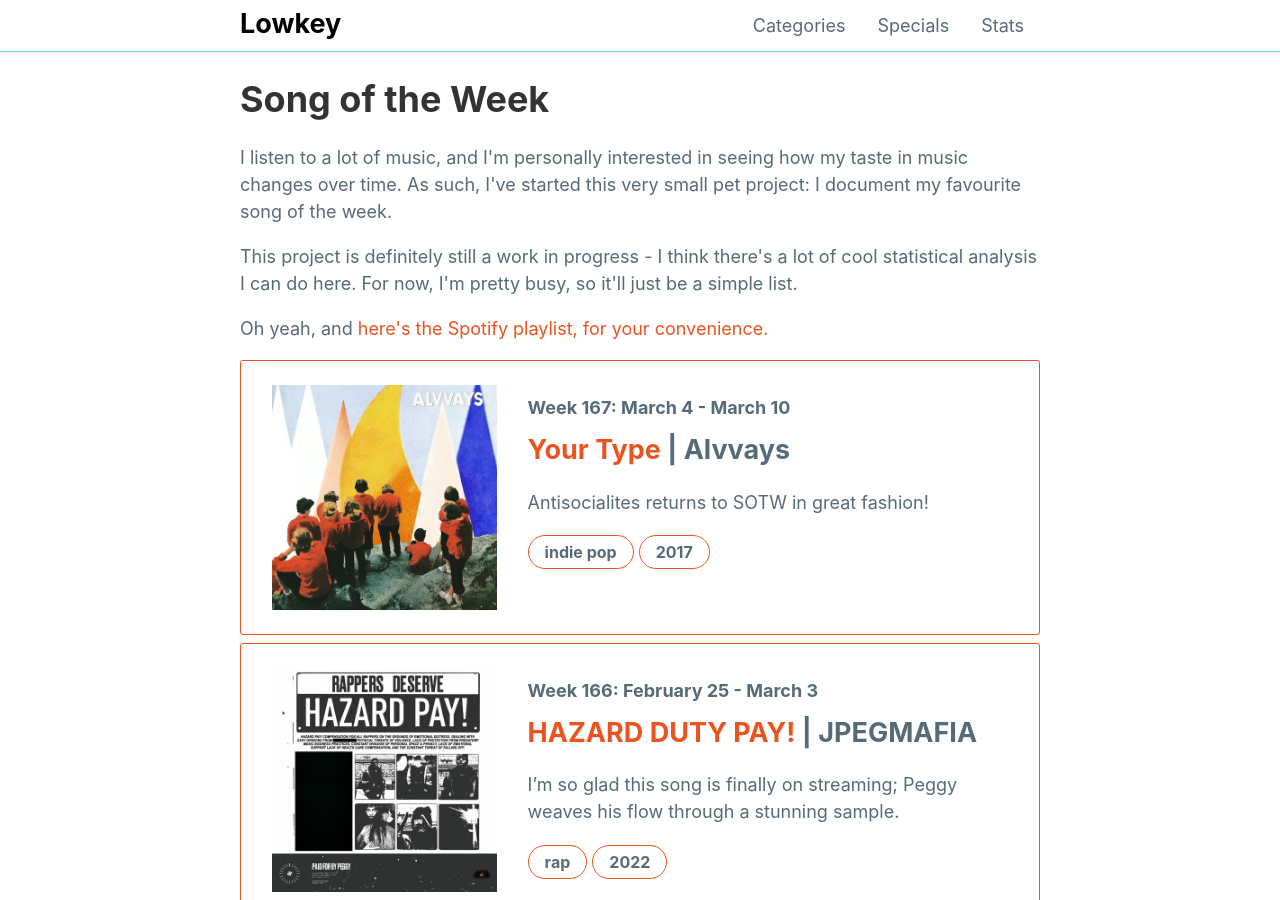
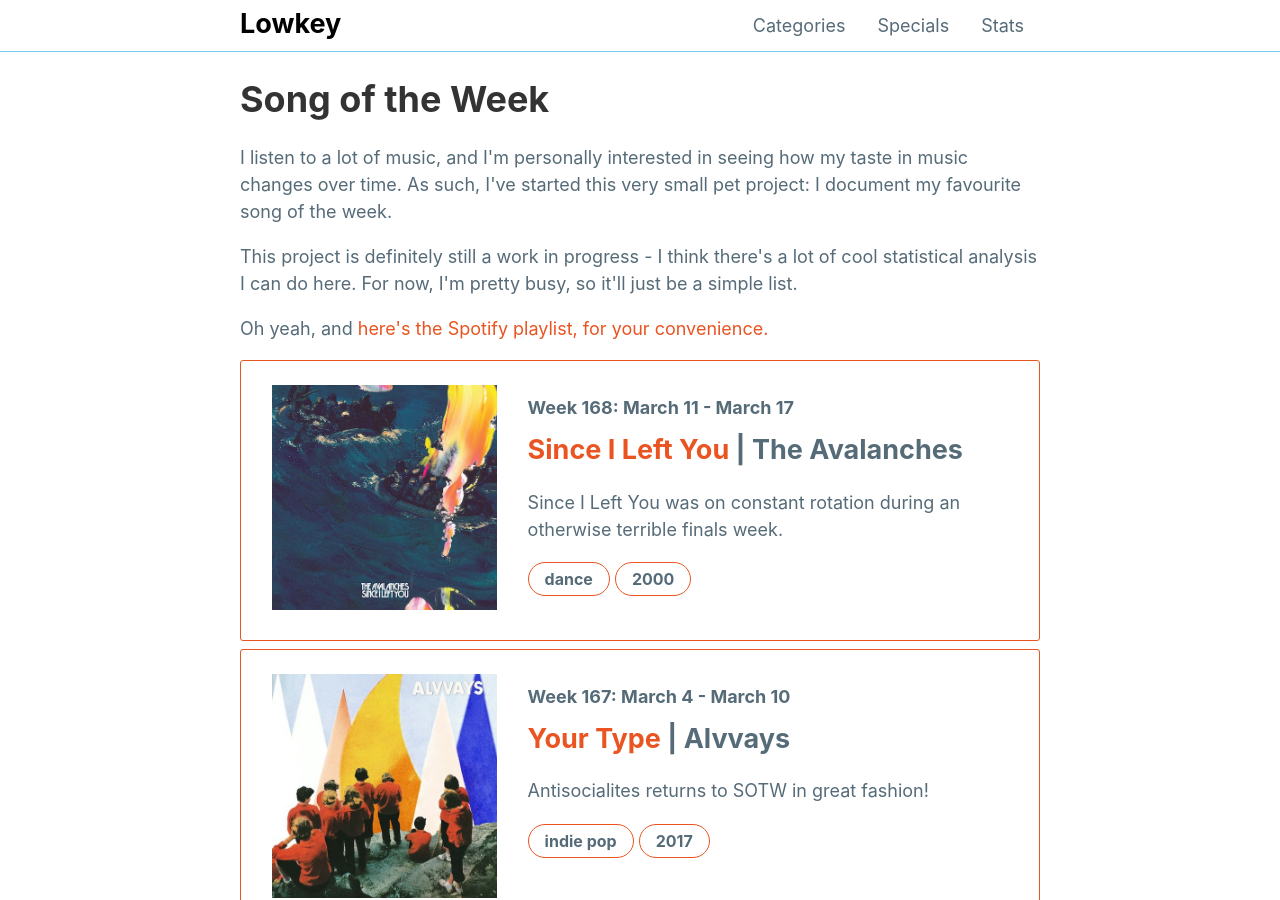
Before and after one commit to mattxwang/lowkey, a Jekyll site: the page built from stats/song-of-the-week.html, in a window 1280 px wide and 900 px high. Built offline with Jekyll 4.4.1, drawn with Linux system fonts in a browser that asks for light colours; comment, search, counter and statistics services are not loaded.

Commit message:
since i left you

```diff
--- a/_data/sotw.yml
+++ b/_data/sotw.yml
@@ -1668,3 +1668,13 @@ week167:
   year: 2017
   blurb: >
     Antisocialites returns to SOTW in great fashion!
+week168:
+  week: "Week 168: March 11 - March 17"
+  title: "Since I Left You"
+  artist: "The Avalanches"
+  album: "Since I Left You"
+  album_art: "since-i-left-you.jpeg"
+  genre: "dance"
+  year: 2000
+  blurb: >
+    Since I Left You was on constant rotation during an otherwise terrible finals week.
```
Also changed, not shown: img/albums/since-i-left-you.jpeg (added).
